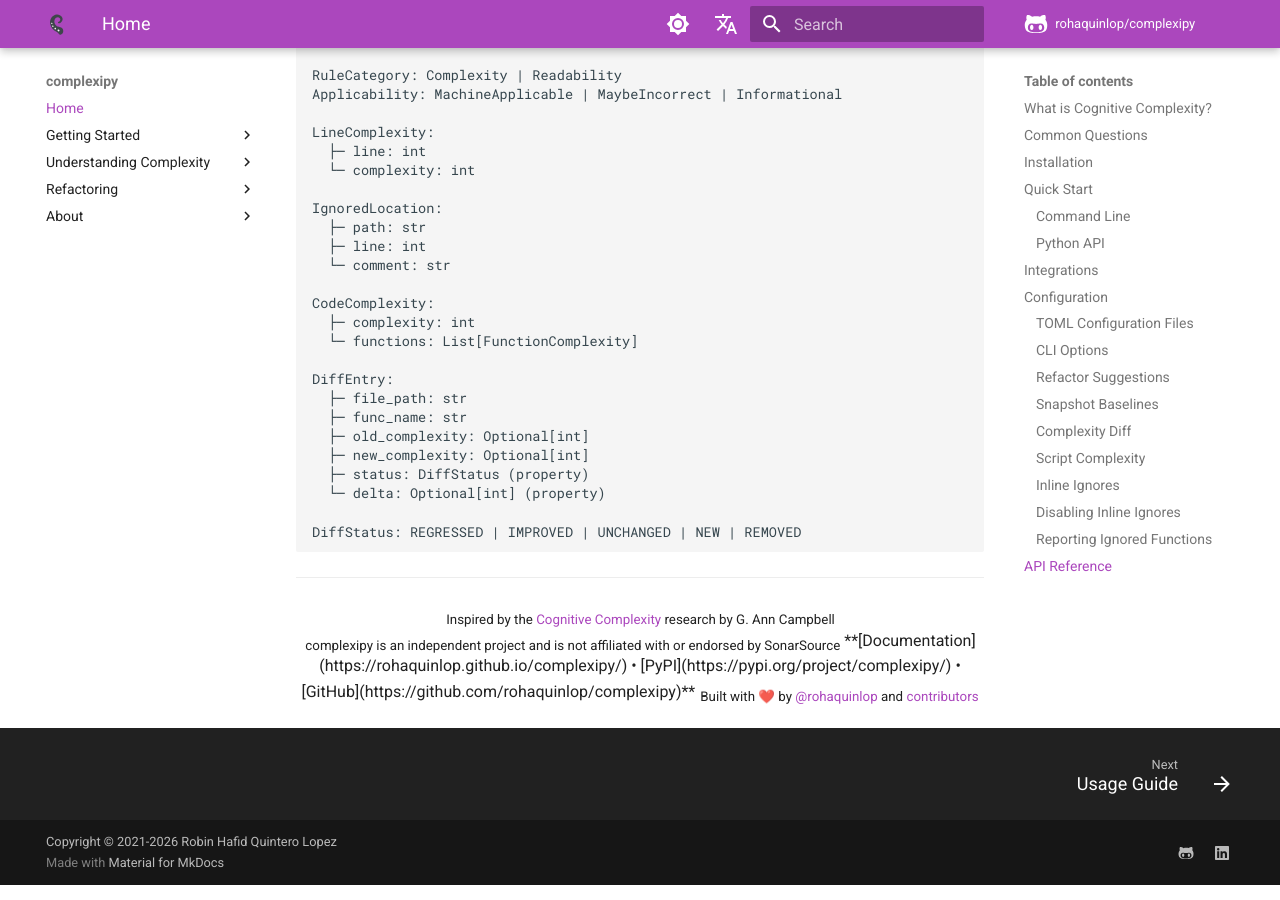
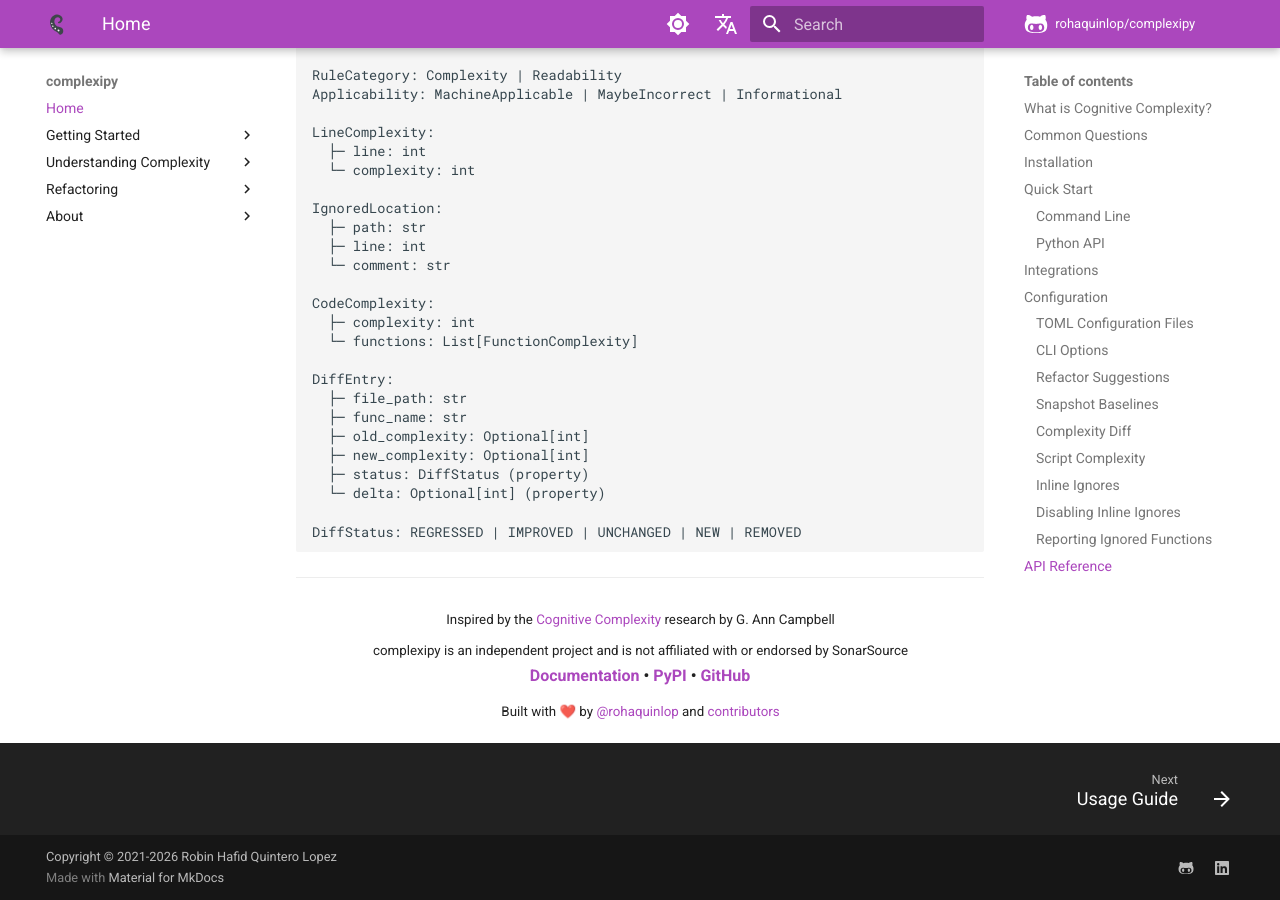
Before and after one commit to rohaquinlop/complexipy, an MkDocs documentation site: the page built from docs/index.md, in a window 1280 px wide and 900 px high, scrolled down 9849 px. Built offline with MkDocs 1.6.1 and Material for MkDocs 9.7.7, drawn with Linux system fonts in a browser that asks for light colours; comment, search, counter and statistics services are not loaded.

Commit message:
docs(footer): fix footer markdown rendering

```diff
--- a/docs/index.md
+++ b/docs/index.md
@@ -462,11 +462,9 @@ ______________________________________________________________________
 
 <div align="center">
 
-<sub>Inspired by the <a href="https://www.sonarsource.com/resources/cognitive-complexity/">Cognitive Complexity</a> research by G. Ann Campbell</sub><br>
-<sub>complexipy is an independent project and is not affiliated with or endorsed by SonarSource</sub>
-
-**[Documentation](https://rohaquinlop.github.io/complexipy/) • [PyPI](https://pypi.org/project/complexipy/) • [GitHub](https://github.com/rohaquinlop/complexipy)**
-
-<sub>Built with ❤️ by <a href="https://github.com/rohaquinlop">@rohaquinlop</a> and <a href="https://github.com/rohaquinlop/complexipy/graphs/contributors">contributors</a></sub>
+<p style="margin: 0.25rem 0"><sub>Inspired by the <a href="https://www.sonarsource.com/resources/cognitive-complexity/">Cognitive Complexity</a> research by G. Ann Campbell</sub></p>
+<p style="margin: 0.25rem 0"><sub>complexipy is an independent project and is not affiliated with or endorsed by SonarSource</sub></p>
+<p style="margin: 0.25rem 0"><strong><a href="https://rohaquinlop.github.io/complexipy/">Documentation</a> • <a href="https://pypi.org/project/complexipy/">PyPI</a> • <a href="https://github.com/rohaquinlop/complexipy">GitHub</a></strong></p>
+<p style="margin: 0.25rem 0"><sub>Built with ❤️ by <a href="https://github.com/rohaquinlop">@rohaquinlop</a> and <a href="https://github.com/rohaquinlop/complexipy/graphs/contributors">contributors</a></sub></p>
 
 </div>
```
Also changed, not shown: docs/es/index.md (+4 -6 lines).
